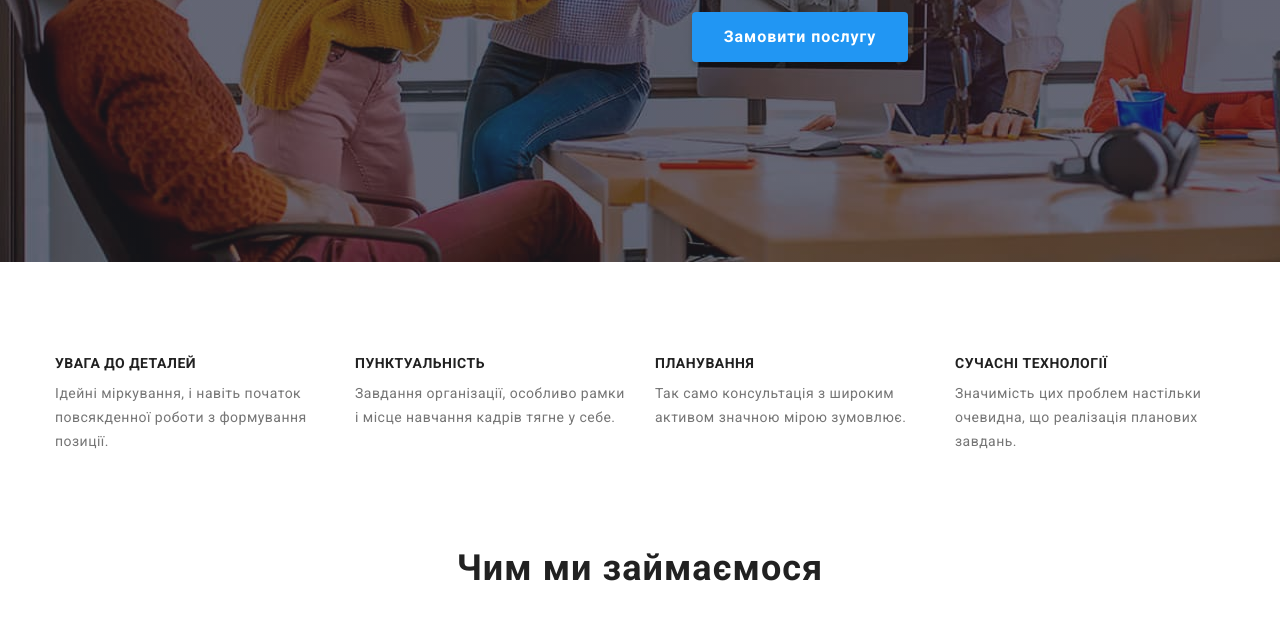
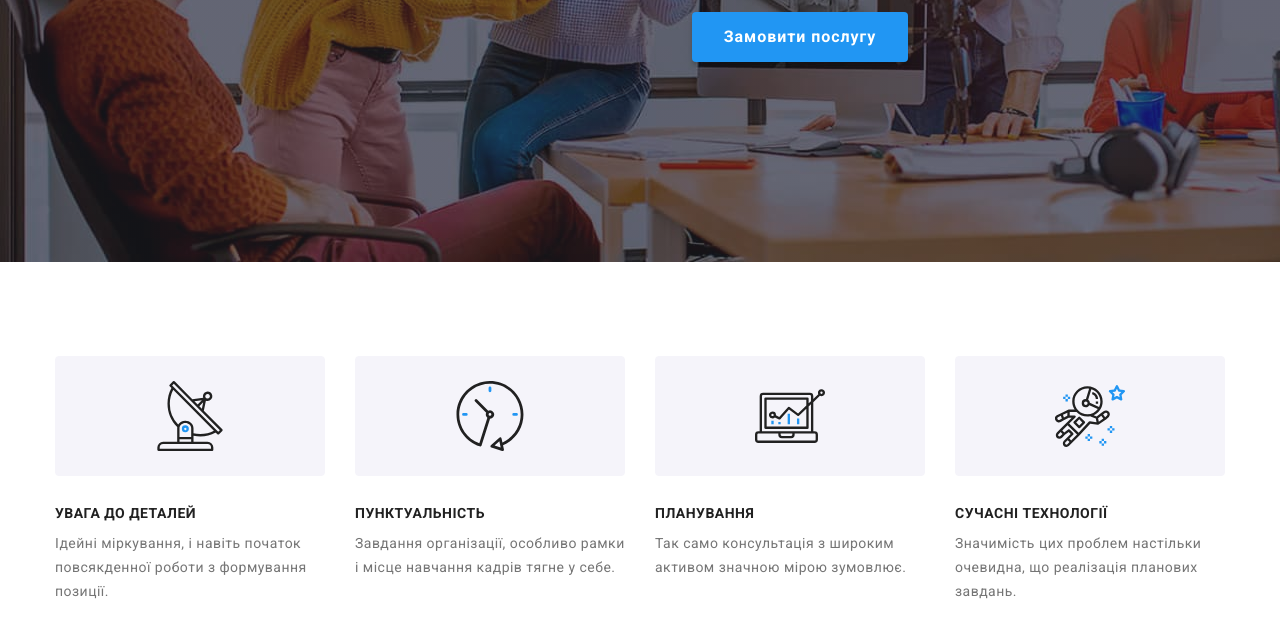
Before and after one commit to MaryShtayn/goit-markup-hw-04, a plain HTML site: page index.html in a window 1280 px wide. Shown: the part 419-1055 px from the top of the page. Drawn offline with nearby package versions, Linux system fonts and the light colour scheme.

Commit message:
added feature-icons and css for them

```diff
--- a/css/styles.css
+++ b/css/styles.css
@@ -235,7 +235,20 @@ section.hero {
 .features-list .feature-item + .feature-item {
   margin-left: 30px;
 }
-
+.feature-icon {
+}
+.icon-wrap {
+  display: flex;
+  align-items: center;
+  justify-content: center;
+  margin-bottom: 30px;
+  gap: 30px;
+  width: 270px;
+  height: 120px;
+  border-radius: 4px;
+  border: 1px solid var(--accent-bgd-clr);
+  background-color: var(--accent-bgd-clr);
+}
 .feature-title {
   font-weight: 700;
   font-size: 14px;
--- a/index.html
+++ b/index.html
@@ -67,24 +67,44 @@
           <h2 class="visually-hidden">Features</h2>
           <ul class="features-list list">
             <li class="feature-item">
+              <div class="icon-wrap">
+                <svg class="feature-icon" width="70" height="70">
+                  <use href="./images/icons.svg#antenna"></use>
+                </svg>
+              </div>
               <h3 class="feature-title">увага до деталей</h3>
               <p class="feature-text">
                 Ідейні міркування, і навіть початок повсякденної роботи з формування позиції.
               </p>
             </li>
             <li class="feature-item">
+              <div class="icon-wrap">
+                <svg class="feature-icon" width="70" height="70">
+                  <use href="./images/icons.svg#clock"></use>
+                </svg>
+              </div>
               <h3 class="feature-title">пунктуальність</h3>
               <p class="feature-text">
                 Завдання організації, особливо рамки і місце навчання кадрів тягне у себе.
               </p>
             </li>
             <li class="feature-item">
+              <div class="icon-wrap">
+                <svg class="feature-icon" width="70" height="70">
+                  <use href="./images/icons.svg#diagram"></use>
+                </svg>
+              </div>
               <h3 class="feature-title">планування</h3>
               <p class="feature-text">
                 Так само консультація з широким активом значною мірою зумовлює.
               </p>
             </li>
             <li class="feature-item">
+              <div class="icon-wrap">
+                <svg class="feature-icon" width="70" height="70">
+                  <use href="./images/icons.svg#astronaut"></use>
+                </svg>
+              </div>
               <h3 class="feature-title">сучасні технології</h3>
               <p class="feature-text">
                 Значимість цих проблем настільки очевидна, що реалізація планових завдань.
```
